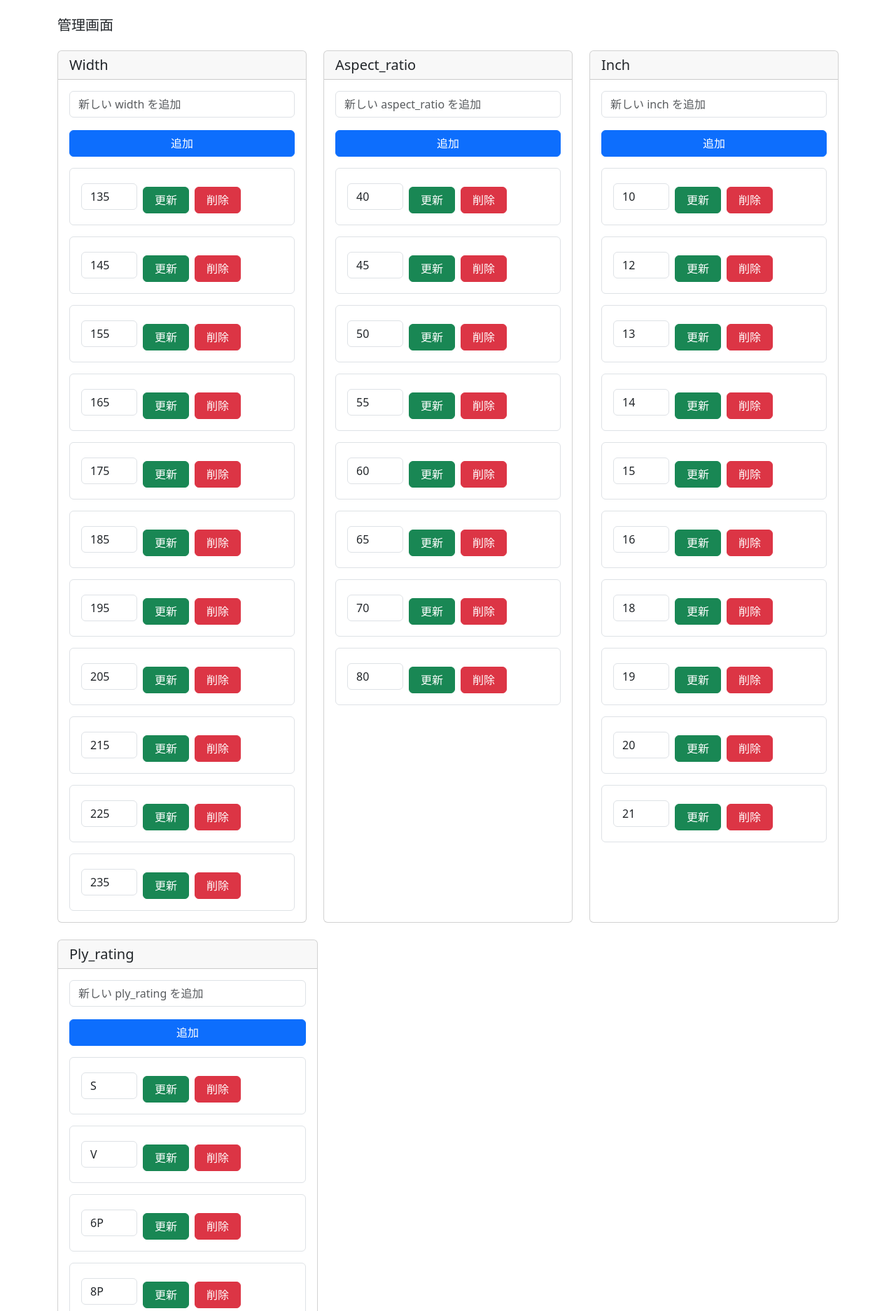
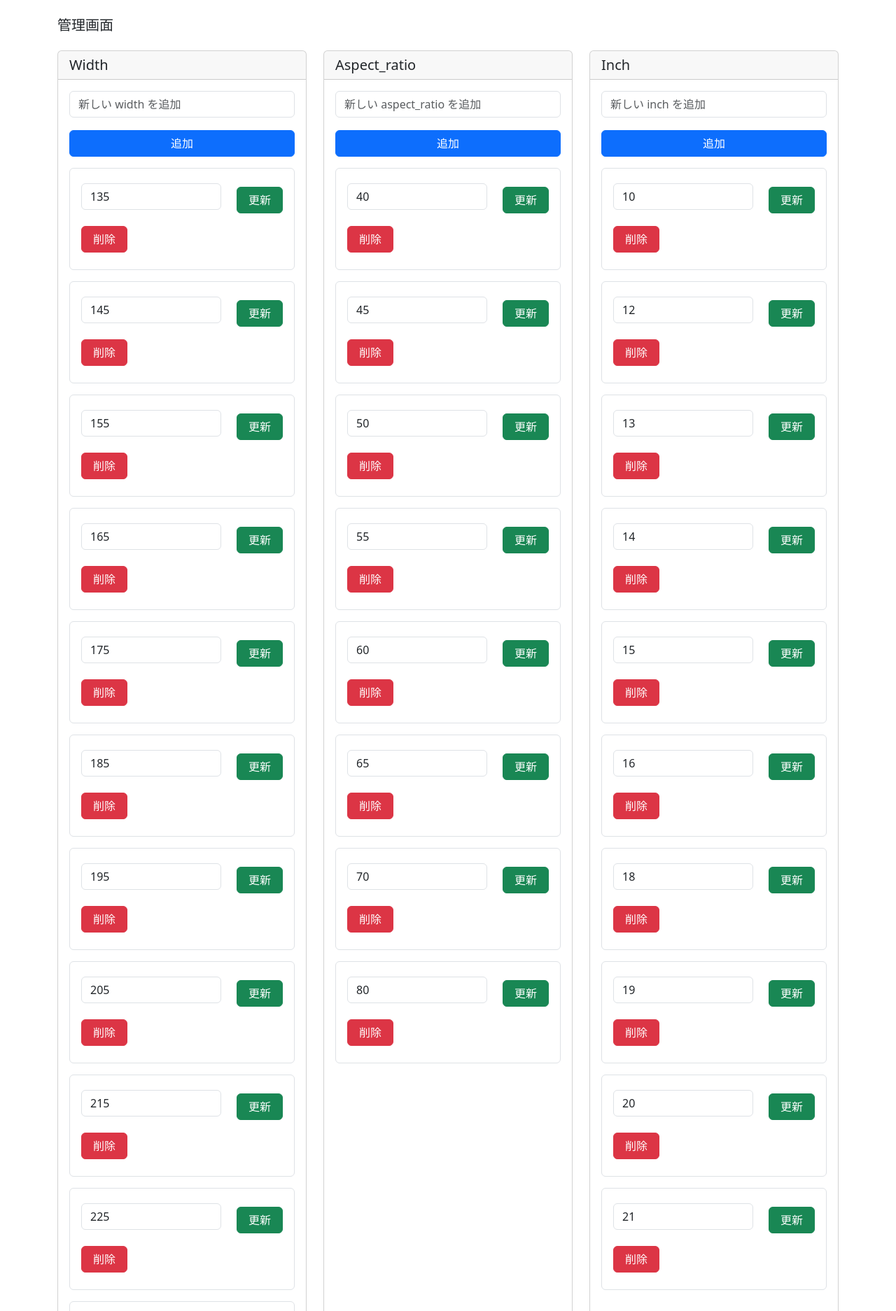
Before and after one commit to shin-murata/u_tire_app, a Flask app: page /admin/manage in a window 1280 px wide. Shown: the part 56-1930 px from the top of the page at 70% size. Run offline with Flask 3, Linux system fonts and the light colour scheme; a user stored in the database is signed in; data comes from the database, SQL or seed files in the repository.

Commit message:
最終調整7

```diff
--- a/app.py
+++ b/app.py
@@ -41,7 +41,15 @@ app.config.from_object(Config)  # Config クラスを読み込む
 def format_datetime_jp(value):
     if value is None:
         return ''
-    return value.strftime('%Y年%-m月%-d日 %H:%M')  # Windowsなら%-m を %m に変更
+    if isinstance(value, str):
+        try:
+            value = datetime.fromisoformat(value)
+        except Exception:
+            return value
+    if value.tzinfo is None:
+        value = value.replace(tzinfo=timezone.utc)
+    return value.astimezone(JST).strftime('%Y年%-m月%-d日 %H:%M')
+
 
 app.jinja_env.filters['datetime_jp'] = format_datetime_jp
 
@@ -1003,10 +1011,12 @@ def history_page():
     # 出庫履歴を共通フォーマットに変換
     dispatch_records = []  # ここでリストを定義
     for record in dispatch_history:
+        user = User.query.get(record.user_id)
         dispatch_records.append({
             "tire_id": record.tire_id,
             "date": to_jst(record.dispatch_date),
             "user_id": record.user_id,
+            "user_name": user.username if user else "不明",  # 👈 追加
             "action": "出庫",
             "details": record.dispatch_note or "出庫処理"
         })
@@ -1014,10 +1024,12 @@ def history_page():
     # 編集履歴を共通フォーマットに変換
     edit_records = []
     for record in edit_history:
+        user = User.query.get(record.user_id)  # 🔍 ユーザー情報を取得
         edit_records.append({
             "tire_id": record.tire_id,
             "date": to_jst(record.edit_date),
             "user_id": record.user_id,
+            "user_name": user.username if user else "不明",  # 👈 追加
             "action": record.action,
             "details": record.details
         })
@@ -1038,10 +1050,17 @@ def inventory_list():
     form = SearchForm()
     edit_forms = {}
     query = InputPage.query.order_by(InputPage.id.desc())
+    price_alert = False  # ← 通知モーダル表示用のフラグ
+    tires = []  # ← 🔧 POST時のために仮定義しておく
 
-    # GETリクエスト時：デフォルトで在庫があるものだけを取得
-    query = query.filter(InputPage.is_dispatched.is_(False))
-    tires = query.all()
+    # GET時：価格未登録がある場合はそれを優先表示
+    if request.method == 'GET':
+        unpriced = InputPage.query.filter(InputPage.price == None, InputPage.is_dispatched.is_(False)).all()
+        if unpriced:
+            tires = unpriced
+            price_alert = True  # ← モーダル表示用
+        else:
+            tires = query.filter(InputPage.is_dispatched.is_(False)).all()
 
     # JST補正（登録日・編集日）
     for tire in tires:
@@ -1152,7 +1171,19 @@ def inventory_list():
 
         return redirect(url_for('inventory_list'))
 
-    return render_template('inventory_list.html', form=form, tires=tires)
+    # 編集者IDの一覧を取得してUserテーブルから名前を一括取得
+    editor_ids = list({t.last_edited_by for t in tires if t.last_edited_by})
+    users = User.query.filter(User.id.in_(editor_ids)).all()
+    user_map = {u.id: u.username for u in users}
+
+    # 各タイヤに username をセット
+    for tire in tires:
+        if tire.last_edited_by:
+            tire.last_edited_name = user_map.get(tire.last_edited_by, "不明")
+        else:
+            tire.last_edited_name = ""
+
+    return render_template('inventory_list.html', form=form, tires=tires, price_alert=price_alert)
 
 # Blueprintの登録
 app.register_blueprint(admin_bp)
--- a/templates/admin/manage.html
+++ b/templates/admin/manage.html
@@ -34,16 +34,15 @@
                 <button type="submit" class="btn btn-primary w-100">追加</button>
               </form>
 
-              {# 登録済みの各エントリを横並びに配置（デフォルト）し、レスポンシブで折り返し #}
+              {# 登録済みの各エントリを2段表示で整える #}
               <div class="d-flex flex-column gap-3">
                 {% for entry in model_data.entries %}
-                  <div class="border rounded p-3 d-flex flex-nowrap align-items-center gap-2 flex-wrap">
+                  <div class="border rounded p-3">
+                    <div class="d-flex align-items-center gap-2 mb-2 flex-wrap">
                       <form method="POST" action="{{ url_for('admin.update_data', model_name=model_name, id=entry.id) }}" class="flex-grow-1">
                         <input type="text" name="value" value="{{ getattr(entry, model_data.field, 'N/A') }}"
                             class="form-control text-nowrap" style="min-width: 80px; max-width: 200px;">
                       </form>
-
-                    <div class="d-flex gap-2">
                       <form method="POST" action="{{ url_for('admin.update_data', model_name=model_name, id=entry.id) }}">
                         <button type="submit" class="btn btn-success text-nowrap px-3">更新</button>
                       </form>
@@ -51,14 +50,15 @@
                         <button type="submit" class="btn btn-danger text-nowrap px-3">削除</button>
                       </form>
                     </div>
-
-                    <div class="w-100">
-                      <small class="text-muted">
-                        {% if entry.created_at %} 登録: {{ entry.created_at|datetime_jp }} {% endif %}
-                        {% if entry.created_by %} by {{ entry.created_by }} {% endif %}<br>
-                        {% if entry.updated_at %} 編集: {{ entry.updated_at|datetime_jp }} {% endif %}
-                        {% if entry.updated_by %} by {{ entry.updated_by }} {% endif %}
-                      </small>
+                    <div class="d-flex justify-content-start flex-wrap small text-muted">
+                      <div class="me-4">
+                        {% if entry.created_at %}登録: {{ entry.created_at|datetime_jp }}{% endif %}
+                        {% if entry.created_user %} by {{ entry.created_user.username }}{% endif %}
+                      </div>
+                      <div>
+                        {% if entry.updated_at %}編集: {{ entry.updated_at|datetime_jp }}{% endif %}
+                        {% if entry.updated_user %} by {{ entry.updated_user.username }}{% endif %}
+                      </div>
                     </div>
                   </div>
                 {% endfor %}
@@ -87,15 +87,16 @@
           <button type="submit" class="btn btn-primary w-100">追加</button>
         </form>
 
-        {# 登録済みデータ #}
+        {# 登録済みデータ（2段構成に整える） #}
         <div class="d-flex flex-column gap-3">
           {% for entry in model_data.entries %}
-            <div class="border rounded p-3 d-flex flex-nowrap align-items-center gap-2 flex-wrap">
+            <div class="border rounded p-3">
+              <!-- 上段：入力＋更新・削除 -->
+              <div class="d-flex align-items-center gap-2 mb-2 flex-wrap">
                 <form method="POST" action="{{ url_for('admin.update_data', model_name=model_name, id=entry.id) }}" class="flex-grow-1">
                   <input type="text" name="value" value="{{ getattr(entry, model_data.field, 'N/A') }}"
                           class="form-control text-nowrap" style="min-width: 80px; max-width: 200px;">
                 </form>
-              <div class="d-flex gap-2">
                 <form method="POST" action="{{ url_for('admin.update_data', model_name=model_name, id=entry.id) }}">
                   <button type="submit" class="btn btn-success text-nowrap px-3">更新</button>
                 </form>
@@ -103,13 +104,17 @@
                   <button type="submit" class="btn btn-danger text-nowrap px-3">削除</button>
                 </form>
               </div>
-              <div class="w-100">
-                <small class="text-muted">
-                  {% if entry.created_at %} 登録: {{ entry.created_at|datetime_jp }} {% endif %}
-                  {% if entry.created_by %} by {{ entry.created_by }} {% endif %}<br>
-                  {% if entry.updated_at %} 編集: {{ entry.updated_at|datetime_jp }} {% endif %}
-                  {% if entry.updated_by %} by {{ entry.updated_by }} {% endif %}
-                </small>
+
+              <!-- 下段：作成・編集情報 -->
+              <div class="d-flex justify-content-start flex-wrap small text-muted">
+                <div class="me-4">
+                  {% if entry.created_at %}登録: {{ entry.created_at|datetime_jp }}{% endif %}
+                  {% if entry.created_user %} by {{ entry.created_user.username }}{% endif %}
+                </div>
+                <div>
+                  {% if entry.updated_at %}編集: {{ entry.updated_at|datetime_jp }}{% endif %}
+                  {% if entry.updated_user %} by {{ entry.updated_user.username }}{% endif %}
+                </div>
               </div>
             </div>
           {% endfor %}
@@ -118,8 +123,6 @@
     </div>
   </div>
 
-  {# モデルごとのデータ管理（横並びレイアウト） #}
-  <div class="row">
   {# Manufacturer（幅2倍にする col-lg-8） #}
   <div class="col-md-12 col-lg-8 mb-4">
     {% set model_name = 'manufacturer' %}
@@ -129,6 +132,7 @@
         <h2 class="h5 mb-0">{{ model_name | capitalize }}</h2>
       </div>
       <div class="card-body">
+
         {# 新規追加フォーム #}
         <form method="POST" action="{{ url_for('admin.add_data', model_name=model_name) }}" class="mb-3">
           <div class="input-group mb-2">
@@ -137,15 +141,16 @@
           <button type="submit" class="btn btn-primary w-100">追加</button>
         </form>
 
-          {# 登録済みデータ #}
+        {# 登録済みデータ（2段構成） #}
         <div class="d-flex flex-column gap-3">
           {% for entry in model_data.entries %}
-              <div class="border rounded p-3 d-flex flex-nowrap align-items-center gap-2 flex-wrap">
+            <div class="border rounded p-3">
+              <!-- 上段：入力＋更新・削除 -->
+              <div class="d-flex align-items-center gap-2 mb-2 flex-wrap">
                 <form method="POST" action="{{ url_for('admin.update_data', model_name=model_name, id=entry.id) }}" class="flex-grow-1">
                   <input type="text" name="value" value="{{ getattr(entry, model_data.field, 'N/A') }}"
-                         class="form-control text-nowrap" style="min-width: 180px; max-width: 200px;">
+                          class="form-control text-nowrap" style="min-width: 180px; max-width: 300px;">
                 </form>
-                <div class="d-flex gap-2">
                 <form method="POST" action="{{ url_for('admin.update_data', model_name=model_name, id=entry.id) }}">
                   <button type="submit" class="btn btn-success text-nowrap px-3">更新</button>
                 </form>
@@ -153,17 +158,20 @@
                   <button type="submit" class="btn btn-danger text-nowrap px-3">削除</button>
                 </form>
               </div>
-                <div class="w-100">
-                  <small class="text-muted">
-                    {% if entry.created_at %} 登録: {{ entry.created_at|datetime_jp }} {% endif %}
-                    {% if entry.created_by %} by {{ entry.created_by }} {% endif %}<br>
-                    {% if entry.updated_at %} 編集: {{ entry.updated_at|datetime_jp }} {% endif %}
-                    {% if entry.updated_by %} by {{ entry.updated_by }} {% endif %}
-                  </small>
+
+              <!-- 下段：作成・編集情報 -->
+              <div class="d-flex justify-content-start flex-wrap small text-muted">
+                <div class="me-4">
+                  {% if entry.created_at %}登録: {{ entry.created_at|datetime_jp }}{% endif %}
+                  {% if entry.created_user %} by {{ entry.created_user.username }}{% endif %}
+                </div>
+                <div>
+                  {% if entry.updated_at %}編集: {{ entry.updated_at|datetime_jp }}{% endif %}
+                  {% if entry.updated_user %} by {{ entry.updated_user.username }}{% endif %}
+                </div>
               </div>
             </div>
           {% endfor %}
-          </div>
         </div>
       </div>
     </div>
--- a/templates/history_page.html
+++ b/templates/history_page.html
@@ -21,7 +21,7 @@
                 <tr>
                     <td>{{ record.tire_id }}</td>
                     <td>{{ record.date|datetime_jp if record.date else 'N/A' }}</td>
-                    <td>{{ record.user_id }}</td>
+                    <td>{{ record.user_name }}</td>
                     <td>
                         {% if record.action == "出庫" %}
                             <span class="badge bg-danger">{{ record.action }}</span>
```
Also changed, not shown: models.py (+4 -4 lines), templates/inventory_list.html (+26 -1 lines). Lines whose indentation alone changed are shown as unchanged.
